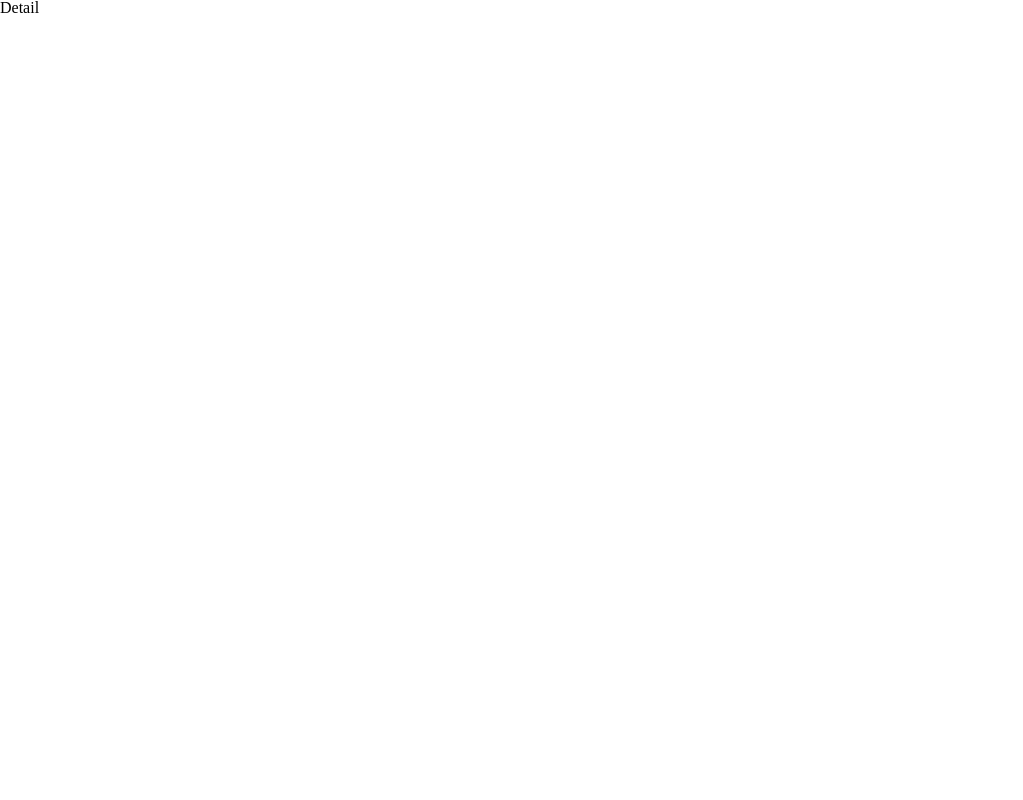
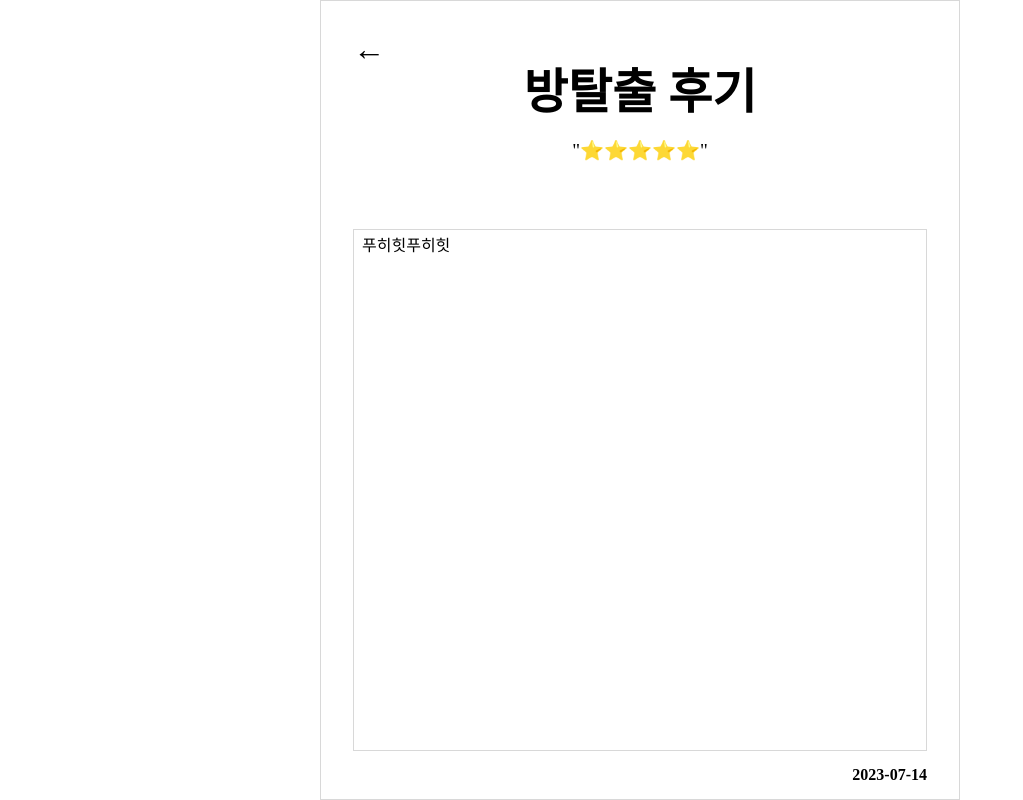
Before and after one commit to HyeonE0103/escapediary-FE, a React (Create React App) app: page /detail in a window 1280 px wide. Shown: the whole page, without its empty margins (0-1023 px from the left). Built offline with nearby package versions, Linux system fonts and the light colour scheme.

Commit message:
style: Detail 페이지 UI

```diff
--- a/src/pages/Detail.jsx
+++ b/src/pages/Detail.jsx
@@ -1,9 +1,95 @@
-import React from 'react'
+import React, { useState } from "react";
+import { styled } from "styled-components";
+import Button from "../components/common/Button";
 
 const Detail = () => {
+  const [user, setUser] = useState(false);
   return (
-    <div>Detail</div>
-  )
-}
+    <DetailWrap>
+      <DetailContainer>
+        <DetailHeader>
+          <div className="backIcon">←</div>
+          {/* icon 처리 */}
+          <h1>방탈출 후기</h1>
+          <div className="detailStar">"⭐⭐⭐⭐⭐"</div>
+        </DetailHeader>
+        <DetailBody>
+          <div className="detailContent">푸히힛푸히힛</div>
+          <div className="detailDate">2023-07-14</div>
+        </DetailBody>
+        {user && (
+          <DetailBodyFooter>
+            <Button color={"black"} size={"medium"}>
+              수정
+            </Button>
+            <Button color={"black"} size={"medium"}>
+              삭제
+            </Button>
+          </DetailBodyFooter>
+        )}
+      </DetailContainer>
+    </DetailWrap>
+  );
+};
 
-export default Detail
+const DetailWrap = styled.div`
+  width: 100%;
+  height: 100vh;
+  display: flex;
+  align-items: center;
+  justify-content: center;
+`;
+const DetailContainer = styled.div`
+  width: 40rem;
+  height: 50rem;
+  display: flex;
+  flex-direction: column;
+  border: 1px solid #d8d8d8;
+  position: relative;
+  padding: 0 2rem;
+  box-sizing: border-box;
+`;
+const DetailHeader = styled.div`
+  flex: 2;
+  display: flex;
+  flex-direction: column;
+  align-items: center;
+  justify-content: center;
+  .backIcon {
+    position: absolute;
+    top: 2rem;
+    left: 2rem;
+    font-size: 2rem;
+    font-weight: bold;
+  }
+  h1 {
+    font-size: 3rem;
+    font-weight: bold;
+  }
+  .detailStar {
+    padding-top: 1.5rem;
+    font-size: 1.2rem;
+  }
+`;
+const DetailBody = styled.div`
+  flex: 5;
+  display: flex;
+  flex-direction: column;
+  .detailContent {
+    flex: 1;
+    padding: 0.5rem;
+    border: 1px solid #d8d8d8;
+  }
+  .detailDate {
+    padding: 1rem 0;
+    font-weight: bold;
+    margin-left: auto;
+  }
+`;
+const DetailBodyFooter = styled.div`
+  flex: 2;
+  display: flex;
+  align-items: center;
+  justify-content: space-between;
+`;
+export default Detail;
```
